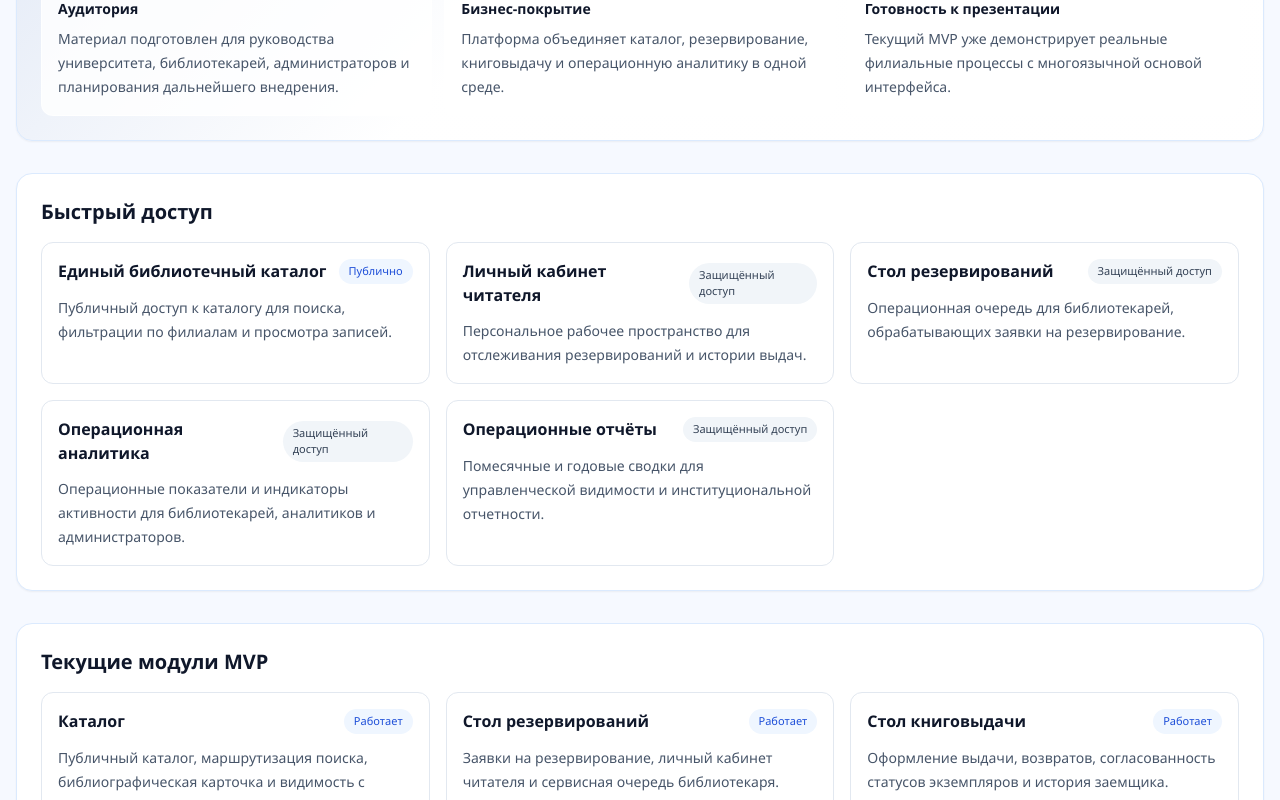
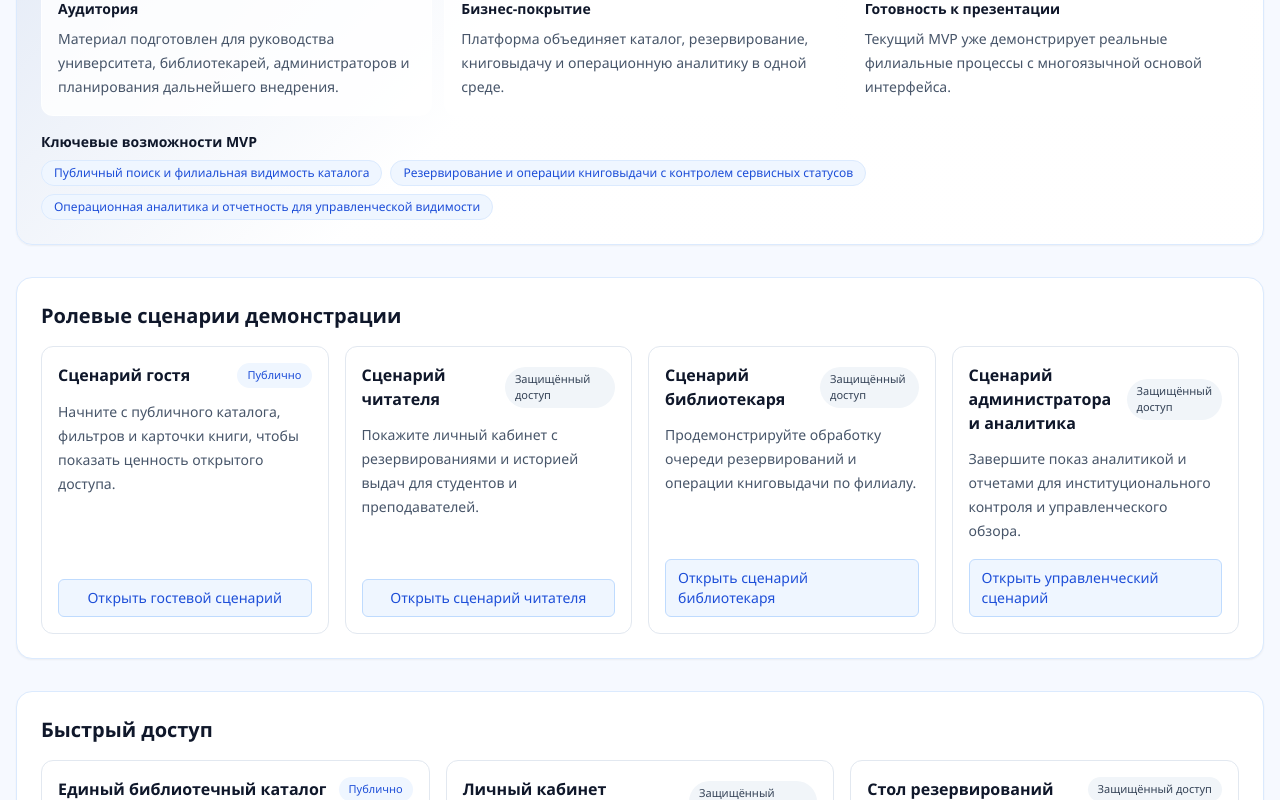
Before and after one commit to almazmurat/kazutb-smart-library, a React (Vite) app in the folder frontend/: page / in a window 1280 px wide. Shown: the part 680-1480 px from the top of the page. Built offline with nearby package versions, Linux system fonts and the light colour scheme.

Commit message:
feat(demo): add role-based showcase flow and trilingual UX polish

```diff
--- a/frontend/src/features/overview/pages/overview-page.tsx
+++ b/frontend/src/features/overview/pages/overview-page.tsx
@@ -46,6 +46,43 @@ export function OverviewPage() {
       to: "/reports",
       title: t("navReports"),
       description: t("overviewAccessReportsDescription"),
+      secure: true,
+    },
+    {
+      to: "/librarian/circulation",
+      title: t("navCirculation"),
+      description: t("overviewModuleCirculationDescription"),
+      secure: true,
+    },
+  ];
+
+  const demoFlows = [
+    {
+      to: "/catalog",
+      title: t("overviewFlowGuestTitle"),
+      description: t("overviewFlowGuestDescription"),
+      action: t("overviewFlowGuestAction"),
+      secure: false,
+    },
+    {
+      to: "/cabinet",
+      title: t("overviewFlowReaderTitle"),
+      description: t("overviewFlowReaderDescription"),
+      action: t("overviewFlowReaderAction"),
+      secure: true,
+    },
+    {
+      to: "/librarian",
+      title: t("overviewFlowLibrarianTitle"),
+      description: t("overviewFlowLibrarianDescription"),
+      action: t("overviewFlowLibrarianAction"),
+      secure: true,
+    },
+    {
+      to: "/analytics",
+      title: t("overviewFlowAdminTitle"),
+      description: t("overviewFlowAdminDescription"),
+      action: t("overviewFlowAdminAction"),
       secure: true,
     },
   ];
@@ -139,7 +176,61 @@ export function OverviewPage() {
             </p>
           </div>
         </div>
+
+        <div className="mt-4">
+          <p className="mb-2 text-sm font-semibold text-slate-900">
+            {t("overviewCapabilitiesTitle")}
+          </p>
+          <div className="flex flex-wrap gap-2">
+            {[
+              t("overviewCapabilityCatalog"),
+              t("overviewCapabilityCirculation"),
+              t("overviewCapabilityAnalytics"),
+            ].map((item) => (
+              <span
+                key={item}
+                className="rounded-full border border-blue-100 bg-blue-50 px-3 py-1 text-xs font-medium text-blue-700"
+              >
+                {item}
+              </span>
+            ))}
+          </div>
+        </div>
       </PageIntro>
+
+      <section className="rounded-2xl border border-blue-100 bg-white p-6 shadow-sm">
+        <h2 className="text-xl font-semibold text-slate-900">
+          {t("overviewDemoFlowsTitle")}
+        </h2>
+        <div className="mt-4 grid gap-4 md:grid-cols-2 xl:grid-cols-4">
+          {demoFlows.map((flow) => (
+            <article
+              key={flow.title}
+              className="flex h-full flex-col rounded-xl border border-slate-200 p-4"
+            >
+              <div className="flex items-center justify-between gap-3">
+                <h3 className="text-base font-semibold text-slate-900">
+                  {flow.title}
+                </h3>
+                <span
+                  className={`rounded-full px-2.5 py-1 text-[11px] font-medium ${flow.secure ? "bg-slate-100 text-slate-700" : "bg-blue-50 text-blue-700"}`}
+                >
+                  {flow.secure ? t("shellSecureLabel") : t("shellPublicLabel")}
+                </span>
+              </div>
+              <p className="mt-3 grow text-sm leading-6 text-slate-600">
+                {flow.description}
+              </p>
+              <Link
+                to={flow.to}
+                className="mt-4 inline-flex items-center justify-center rounded-md border border-blue-200 bg-blue-50 px-3 py-2 text-sm font-medium text-blue-700 hover:bg-blue-100"
+              >
+                {flow.action}
+              </Link>
+            </article>
+          ))}
+        </div>
+      </section>
 
       <section className="rounded-2xl border border-blue-100 bg-white p-6 shadow-sm">
         <h2 className="text-xl font-semibold text-slate-900">
--- a/frontend/src/shared/i18n/locales/en.ts
+++ b/frontend/src/shared/i18n/locales/en.ts
@@ -142,6 +142,7 @@ export const en = {
   librarianQueueStatusReady: "Ready for Pickup",
   librarianQueueStatusFulfilled: "Fulfilled",
   librarianQueueStatusCancelled: "Cancelled",
+  librarianQueueStatusExpired: "Expired",
   navCirculation: "Circulation Desk",
   circulationTitle: "Circulation Operations",
   circulationDescription:
@@ -243,6 +244,13 @@ export const en = {
   overviewStatScopes: "2 institutional scopes",
   overviewStatBranches: "3 library branches",
   overviewStatModules: "5 implemented service areas",
+  overviewCapabilitiesTitle: "Key MVP Capabilities",
+  overviewCapabilityCatalog:
+    "Public discovery and branch-aware catalog visibility",
+  overviewCapabilityCirculation:
+    "Reservation and circulation operations with service-state tracking",
+  overviewCapabilityAnalytics:
+    "Operational analytics and reporting for management visibility",
   overviewAudienceTitle: "Audience",
   overviewAudienceDescription:
     "Prepared for university leadership, librarians, administrators, and future rollout planning.",
@@ -252,6 +260,23 @@ export const en = {
   overviewReadinessTitle: "Presentation Readiness",
   overviewReadinessDescription:
     "The current MVP demonstrates real branch-aware operations with multilingual interface foundations.",
+  overviewDemoFlowsTitle: "Role-Based Demo Entry Paths",
+  overviewFlowGuestTitle: "Guest Path",
+  overviewFlowGuestDescription:
+    "Start with the public catalog, filters, and bibliographic detail card to establish open access value.",
+  overviewFlowGuestAction: "Open Guest Flow",
+  overviewFlowReaderTitle: "Reader Path",
+  overviewFlowReaderDescription:
+    "Continue with personal reservation status and loan history to show student and teacher self-service.",
+  overviewFlowReaderAction: "Open Reader Flow",
+  overviewFlowLibrarianTitle: "Librarian Path",
+  overviewFlowLibrarianDescription:
+    "Demonstrate reservation queue handling and circulation operations for branch staff.",
+  overviewFlowLibrarianAction: "Open Librarian Flow",
+  overviewFlowAdminTitle: "Admin and Analyst Path",
+  overviewFlowAdminDescription:
+    "Finish with analytics and reports to present institutional oversight and management visibility.",
+  overviewFlowAdminAction: "Open Management Flow",
   overviewQuickAccessTitle: "Quick Access",
   overviewAccessCatalogDescription:
     "Public-facing catalog access for bibliographic discovery, branch filtering, and title review.",
--- a/frontend/src/shared/i18n/locales/kk.ts
+++ b/frontend/src/shared/i18n/locales/kk.ts
@@ -142,6 +142,7 @@ export const kk = {
   librarianQueueStatusReady: "Беруге дайын",
   librarianQueueStatusFulfilled: "Орындалды",
   librarianQueueStatusCancelled: "Бас тартылды",
+  librarianQueueStatusExpired: "Мерзімі өтті",
   navCirculation: "Кітап беру үстелі",
   circulationTitle: "Кітап беру операциялары",
   circulationDescription:
@@ -245,6 +246,12 @@ export const kk = {
   overviewStatScopes: "2 институционалдық контур",
   overviewStatBranches: "3 кітапхана филиалы",
   overviewStatModules: "5 іске асқан сервистік бағыт",
+  overviewCapabilitiesTitle: "MVP негізгі мүмкіндіктері",
+  overviewCapabilityCatalog: "Каталогтың ашық іздеуі және филиалдық көрінуі",
+  overviewCapabilityCirculation:
+    "Резервтеу мен кітап беру операциялары және қызмет мәртебесін бақылау",
+  overviewCapabilityAnalytics:
+    "Басқарушылық көріну үшін операциялық талдау және есептілік",
   overviewAudienceTitle: "Нысаналы аудитория",
   overviewAudienceDescription:
     "Материал университет басшылығына, кітапханашыларға, әкімшілерге және келесі енгізу кезеңдерін жоспарлауға арналған.",
@@ -254,6 +261,23 @@ export const kk = {
   overviewReadinessTitle: "Таныстырылымға дайындық",
   overviewReadinessDescription:
     "Қазіргі MVP көптілді интерфейс негізімен нақты филиалдық процестерді көрсетеді.",
+  overviewDemoFlowsTitle: "Рөлге негізделген демо сценарийлер",
+  overviewFlowGuestTitle: "Қонақ сценарийі",
+  overviewFlowGuestDescription:
+    "Ашық қолжетімділік құндылығын көрсету үшін каталог, сүзгілер және кітап карточкасынан бастаңыз.",
+  overviewFlowGuestAction: "Қонақ сценарийін ашу",
+  overviewFlowReaderTitle: "Оқырман сценарийі",
+  overviewFlowReaderDescription:
+    "Студенттер мен оқытушыларға арналған жеке кабинетте резервтеу мәртебесі мен беру тарихын көрсетіңіз.",
+  overviewFlowReaderAction: "Оқырман сценарийін ашу",
+  overviewFlowLibrarianTitle: "Кітапханашы сценарийі",
+  overviewFlowLibrarianDescription:
+    "Филиалдық резервтеу кезегін өңдеу және кітап беру операцияларын көрсетіңіз.",
+  overviewFlowLibrarianAction: "Кітапханашы сценарийін ашу",
+  overviewFlowAdminTitle: "Әкімші және талдаушы сценарийі",
+  overviewFlowAdminDescription:
+    "Институционалдық бақылау мен басқарушылық шолу үшін талдау және есептермен аяқтаңыз.",
+  overviewFlowAdminAction: "Басқарушылық сценарийді ашу",
   overviewQuickAccessTitle: "Жедел қолжетімділік",
   overviewAccessCatalogDescription:
     "Каталогты іздеу, филиал бойынша сүзгілеу және библиографиялық жазбаларды қарау үшін ашық қолжетімділік.",
--- a/frontend/src/shared/i18n/locales/ru.ts
+++ b/frontend/src/shared/i18n/locales/ru.ts
@@ -144,6 +144,7 @@ export const ru = {
   librarianQueueStatusFulfilled: "Выдана",
   librarianQueueStatusCancelled: "Отменена",
   navCirculation: "Стол книговыдачи",
+  librarianQueueStatusExpired: "Истекло",
   circulationTitle: "Операции книговыдачи",
   circulationDescription:
     "Оформляйте выдачу и возврат экземпляров с соблюдением филиальных границ и статусов фонда.",
@@ -244,6 +245,12 @@ export const ru = {
   overviewStatScopes: "2 институциональных контура",
   overviewStatBranches: "3 библиотечных подразделения",
   overviewStatModules: "5 реализованных сервисных направлений",
+  overviewCapabilitiesTitle: "Ключевые возможности MVP",
+  overviewCapabilityCatalog: "Публичный поиск и филиальная видимость каталога",
+  overviewCapabilityCirculation:
+    "Резервирование и операции книговыдачи с контролем сервисных статусов",
+  overviewCapabilityAnalytics:
+    "Операционная аналитика и отчетность для управленческой видимости",
   overviewAudienceTitle: "Аудитория",
   overviewAudienceDescription:
     "Материал подготовлен для руководства университета, библиотекарей, администраторов и планирования дальнейшего внедрения.",
@@ -253,6 +260,23 @@ export const ru = {
   overviewReadinessTitle: "Готовность к презентации",
   overviewReadinessDescription:
     "Текущий MVP уже демонстрирует реальные филиальные процессы с многоязычной основой интерфейса.",
+  overviewDemoFlowsTitle: "Ролевые сценарии демонстрации",
+  overviewFlowGuestTitle: "Сценарий гостя",
+  overviewFlowGuestDescription:
+    "Начните с публичного каталога, фильтров и карточки книги, чтобы показать ценность открытого доступа.",
+  overviewFlowGuestAction: "Открыть гостевой сценарий",
+  overviewFlowReaderTitle: "Сценарий читателя",
+  overviewFlowReaderDescription:
+    "Покажите личный кабинет с резервированиями и историей выдач для студентов и преподавателей.",
+  overviewFlowReaderAction: "Открыть сценарий читателя",
+  overviewFlowLibrarianTitle: "Сценарий библиотекаря",
+  overviewFlowLibrarianDescription:
+    "Продемонстрируйте обработку очереди резервирований и операции книговыдачи по филиалу.",
+  overviewFlowLibrarianAction: "Открыть сценарий библиотекаря",
+  overviewFlowAdminTitle: "Сценарий администратора и аналитика",
+  overviewFlowAdminDescription:
+    "Завершите показ аналитикой и отчетами для институционального контроля и управленческого обзора.",
+  overviewFlowAdminAction: "Открыть управленческий сценарий",
   overviewQuickAccessTitle: "Быстрый доступ",
   overviewAccessCatalogDescription:
     "Публичный доступ к каталогу для поиска, фильтрации по филиалам и просмотра записей.",
```
Also changed, not shown: frontend/src/shared/i18n/dictionary.ts (+18 -0 lines), 1 other file (tests, documents, lock files or other folders).
